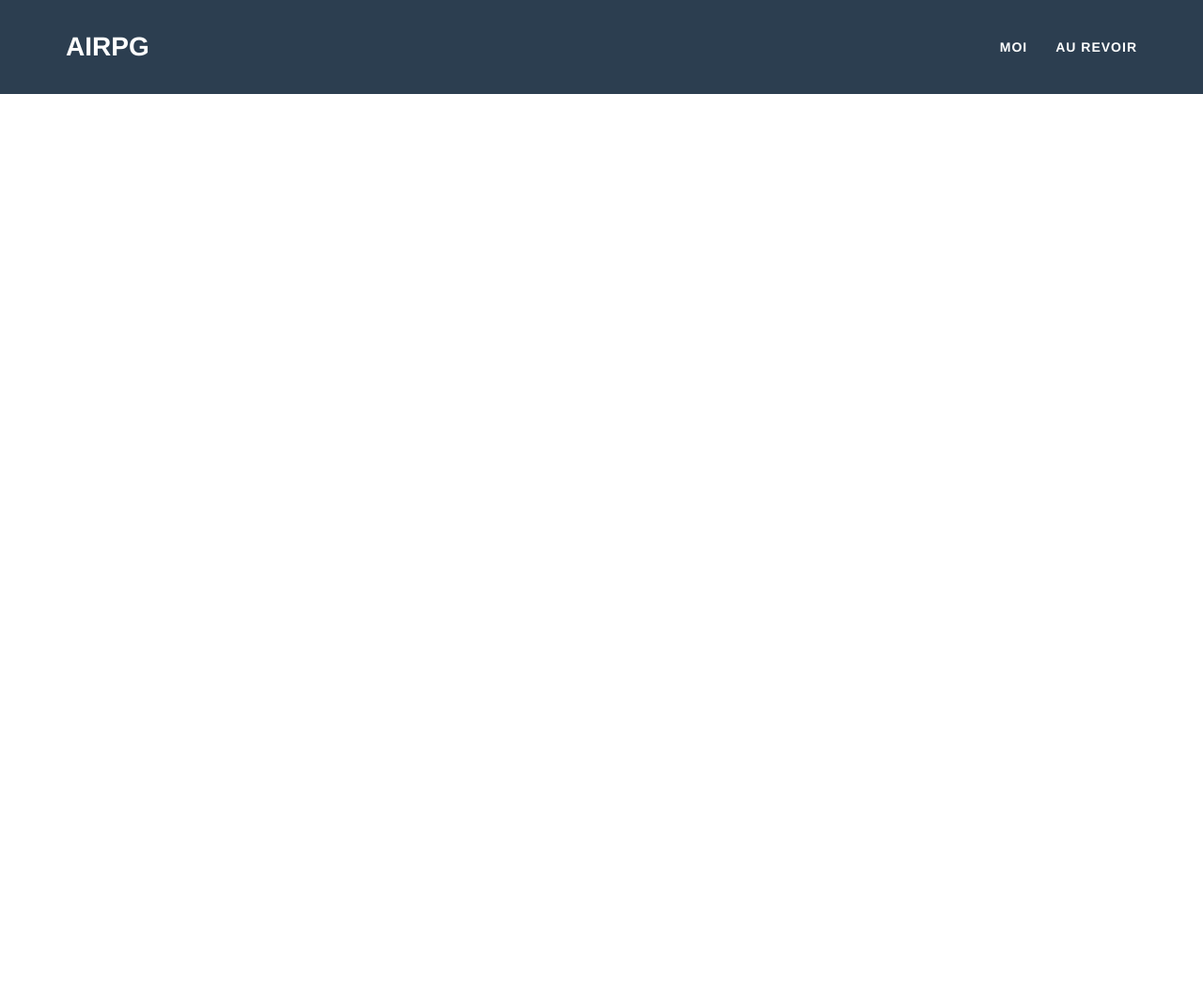
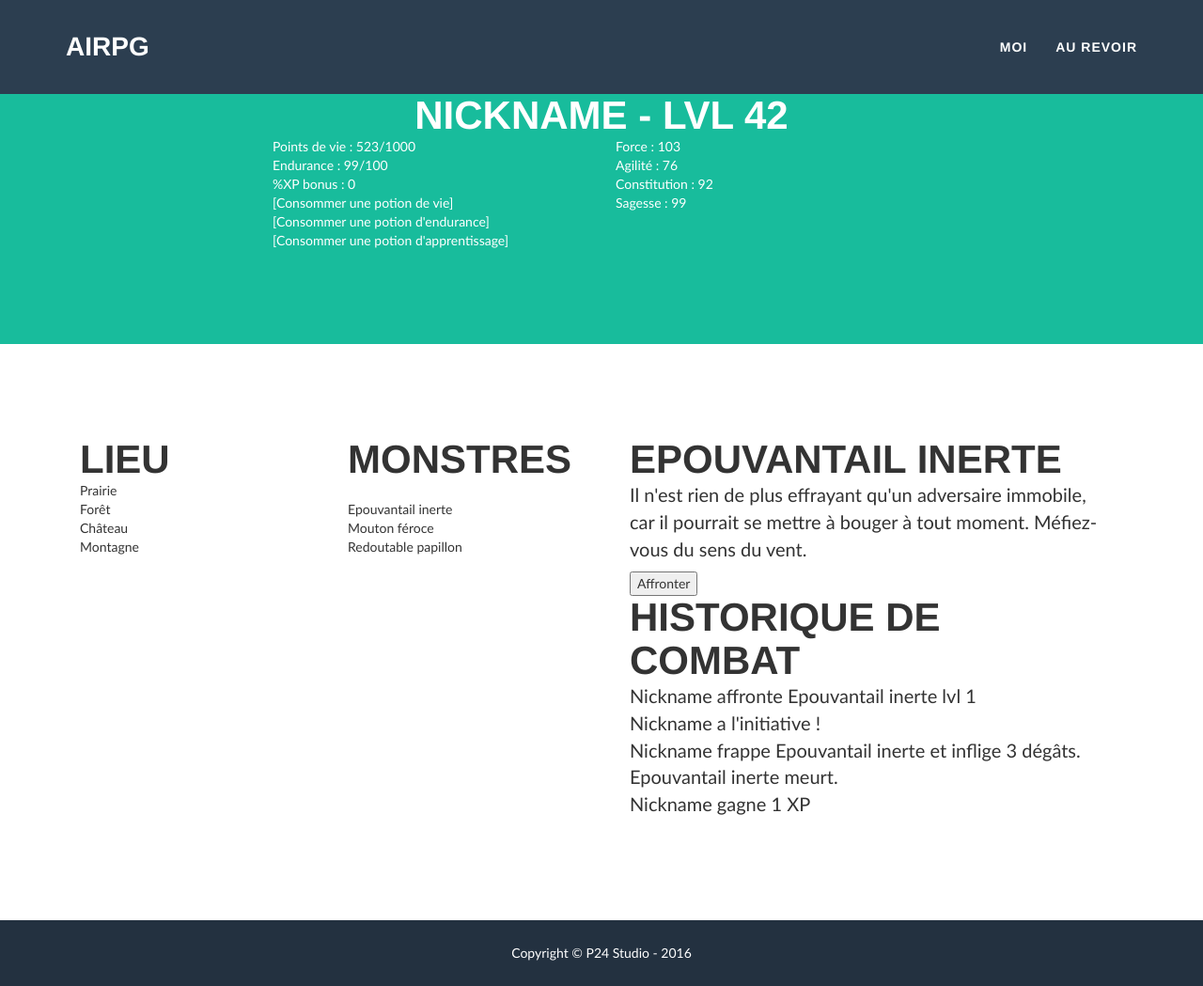
Before and after one commit to Projet24/Airpg, a website: page public/auth/index.html in a window 1280 px wide. Shown: the whole page at 94% size. Before the commit the page ends 800 px from the top, so only its background shows below. Drawn offline with Linux system fonts and the light colour scheme; no server answers; files whose address does not match are found by name; a web font is replaced by a local one.

Commit message:
Home template

```diff
--- a/public/auth/ng-templates/home.html
+++ b/public/auth/ng-templates/home.html
@@ -1,3 +1,64 @@
-<header class="success">
-    <div class="col-lg-12">The home page {{isLoaded}}</div>
+<section class="success">
+    <div class="container">
+        <div class="row">
+            <div class="col-lg-12">
+                <div class="col-lg-8 col-lg-offset-2">
+                    <h2 class="text-center">Nickname - Lvl 42<h2/>
+                    <div class="col-lg-6">
+                        Points de vie : 523/1000<br/>
+                        Endurance : 99/100<br/>
+                        %XP bonus : 0<br/>
+                        [Consommer une potion de vie]<br/>
+                        [Consommer une potion d'endurance]<br/>
+                        [Consommer une potion d'apprentissage]<br/>
+                    </div>
+                    <div class="col-lg-6">
+                        Force : 103<br/>
+                        Agilité : 76<br/>
+                        Constitution : 92<br/>
+                        Sagesse : 99<br/>
+                    </div>
+                </div>
+            </div>
+        </div>
+    </div>
 </section>
+
+<section>
+    <div class="container">
+        <div class="row">
+            <div class="col-lg-12">
+                <div class="col-lg-3">
+                    <h2>Lieu</h2>
+                    Prairie<br/>
+                    Forêt<br/>
+                    Château<br/>
+                    Montagne<br/>
+                </div>
+                <div class="col-lg-3">
+                    <h2>Monstres</h2><br/>
+                    Epouvantail inerte<br/>
+                    Mouton féroce<br/>
+                    Redoutable papillon<br/>
+                </div>
+                <div class="col-lg-6">
+                    <div class="col-lg-12">
+                        <h2>Epouvantail inerte</h2>
+                        <p>Il n'est rien de plus effrayant qu'un adversaire immobile, car il pourrait se mettre à bouger à tout moment. Méfiez-vous du sens du vent.</p>
+                        <button>Affronter</button>
+                    </div>
+                    <div class="col-lg-12">
+                        <h2>Historique de combat</h2>
+                        <p>
+                            Nickname affronte Epouvantail inerte lvl 1<br/>
+                            Nickname a l'initiative !<br/>
+                            Nickname frappe Epouvantail inerte et inflige 3 dégâts.<br/>
+                            Epouvantail inerte meurt.<br/>
+                            Nickname gagne 1 XP<br/>
+                        </p>
+                    </div>
+                </div>
+            </div>
+        </div>
+    </div>
+</section>
```
